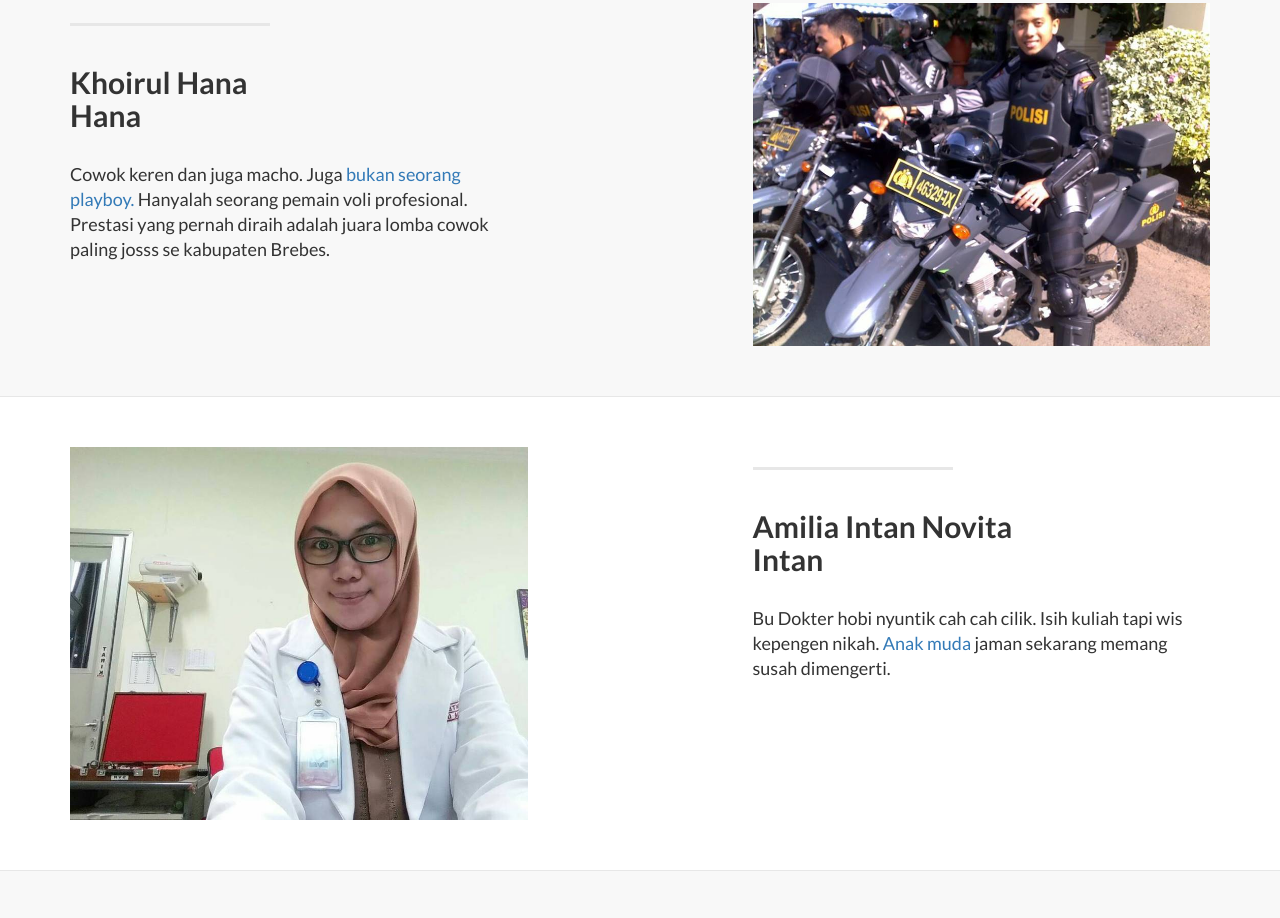
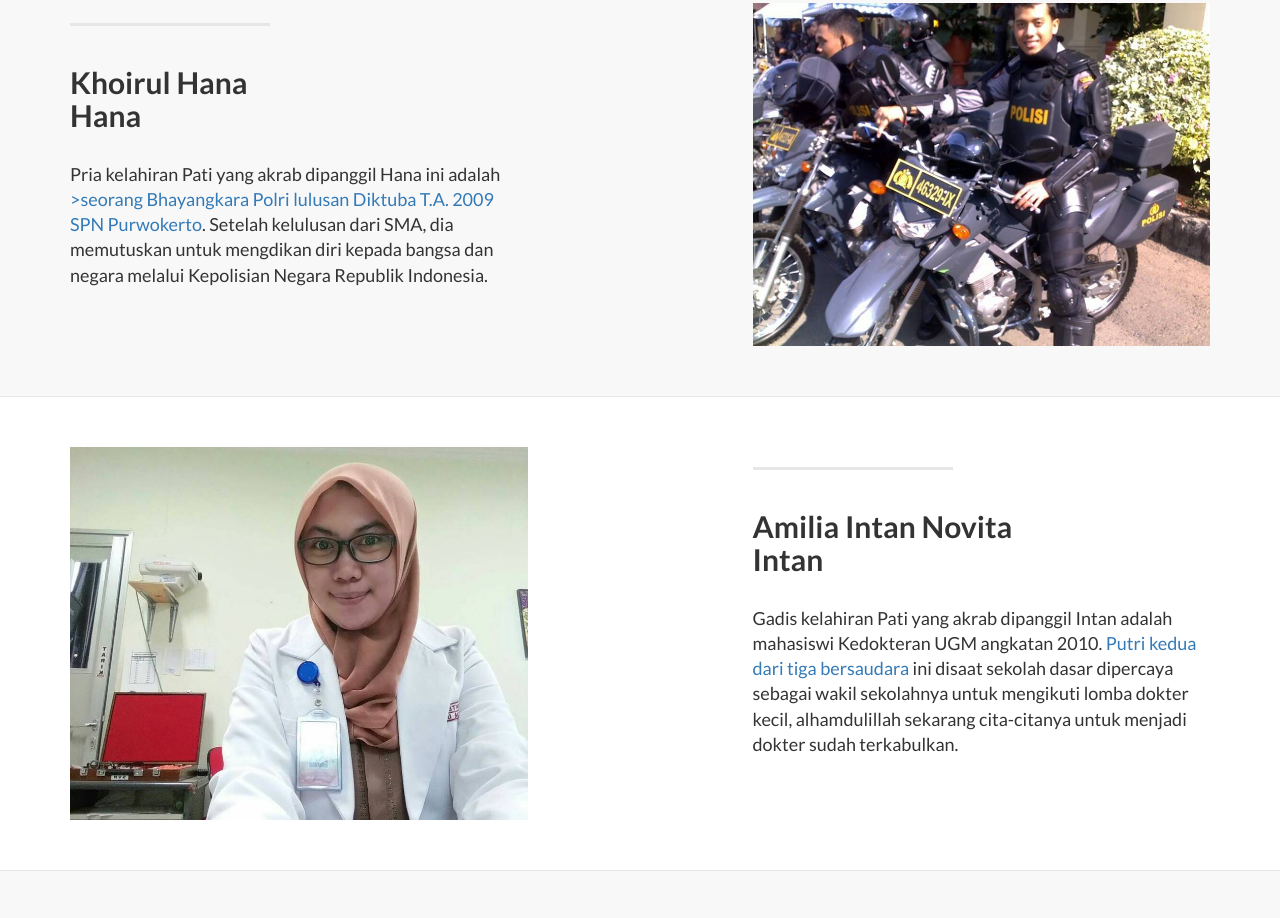
Before and after one commit to intanhana/intanhana.github.io, a plain HTML site: page index.html in a window 1280 px wide. Shown: the part 805-1723 px from the top of the page. Drawn offline with Linux system fonts and the light colour scheme; some packages are replaced by stand-ins of ours.

Commit message:
update biografi

```diff
--- a/index.html
+++ b/index.html
@@ -109,7 +109,7 @@
 
     <!-- Page Content -->
 
-	<a  name="profile"></a>
+	<a name="profile"></a>
     <div class="content-section-a">
 
         <div class="container">
@@ -118,7 +118,7 @@
                     <hr class="section-heading-spacer">
                     <div class="clearfix"></div>
                     <h2 class="section-heading">Khoirul Hana<br />Hana</h2>
-                    <p class="lead">Cowok keren dan juga macho. Juga <a target="_blank" href="http://www.facebook.com/hana.caraka.52">bukan seorang playboy.</a> Hanyalah seorang pemain voli profesional. Prestasi yang pernah diraih adalah juara lomba cowok paling josss se kabupaten Brebes.</p>
+                    <p class="lead">Pria kelahiran Pati yang akrab dipanggil Hana ini adalah <a target="_blank" <a target="_blank" href="http://www.facebook.com/hana.caraka.52">>seorang Bhayangkara Polri lulusan Diktuba T.A. 2009 SPN Purwokerto</a>. Setelah kelulusan dari SMA, dia memutuskan untuk mengdikan diri kepada bangsa dan negara melalui Kepolisian Negara Republik Indonesia.</p>
                 </div>
                 <div class="col-lg-5 col-lg-offset-2 col-sm-6">
                     <img class="img-responsive" src="img/hana.jpg" alt="">
@@ -140,7 +140,7 @@
                     <hr class="section-heading-spacer">
                     <div class="clearfix"></div>
                     <h2 class="section-heading">Amilia Intan Novita<br>Intan</h2>
-                    <p class="lead">Bu Dokter hobi nyuntik cah cah cilik. Isih kuliah tapi wis kepengen nikah.  <a target="_blank" href="http://www.facebook.com/amilia.i.novita"> Anak muda</a> jaman sekarang memang susah dimengerti.</p>
+                    <p class="lead">Gadis kelahiran Pati yang akrab dipanggil Intan adalah mahasiswi Kedokteran UGM angkatan 2010. <a target="_blank" href="http://www.facebook.com/amilia.i.novita">Putri kedua dari tiga bersaudara</a> ini disaat sekolah dasar dipercaya sebagai wakil sekolahnya untuk mengikuti lomba dokter kecil, alhamdulillah sekarang cita-citanya untuk menjadi dokter sudah terkabulkan.</p>
                 </div>
                 <div class="col-lg-5 col-sm-pull-6  col-sm-6">
                     <img class="img-responsive" src="img/intan.jpg" alt="">
```
